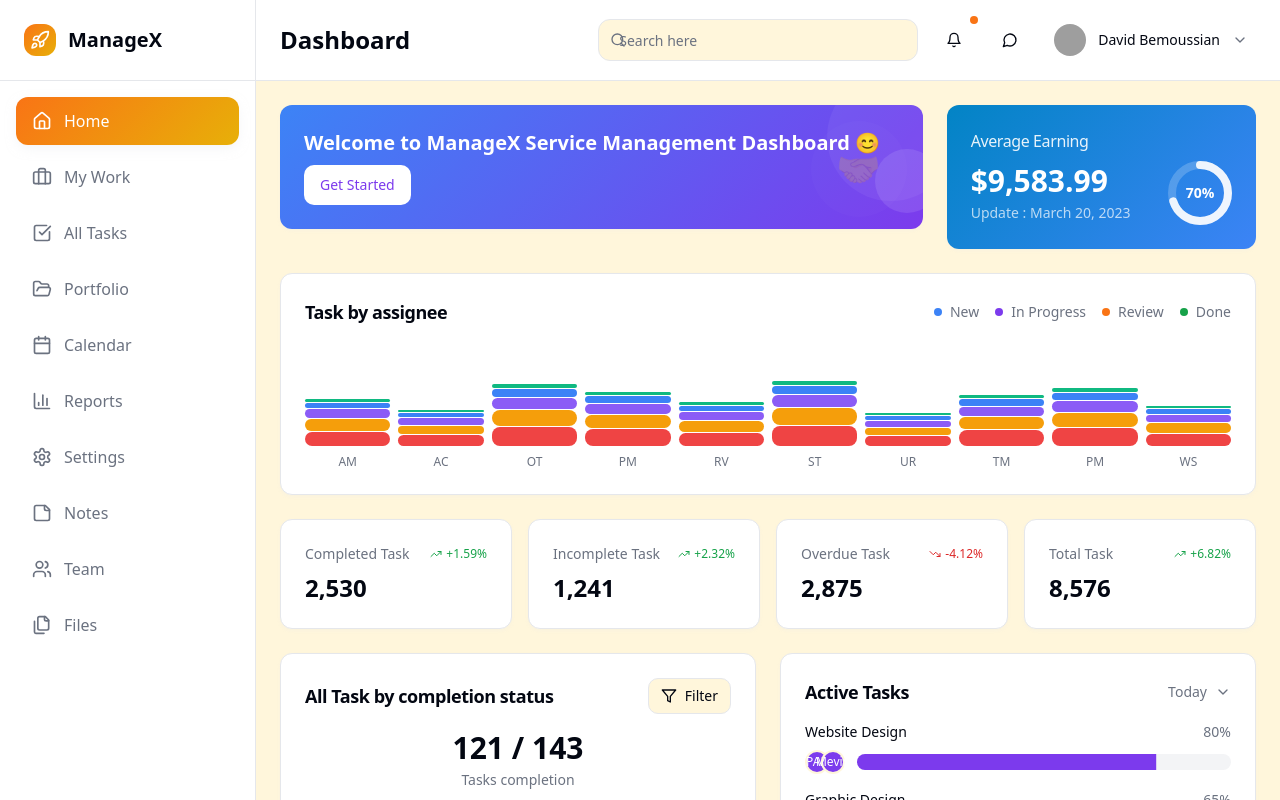
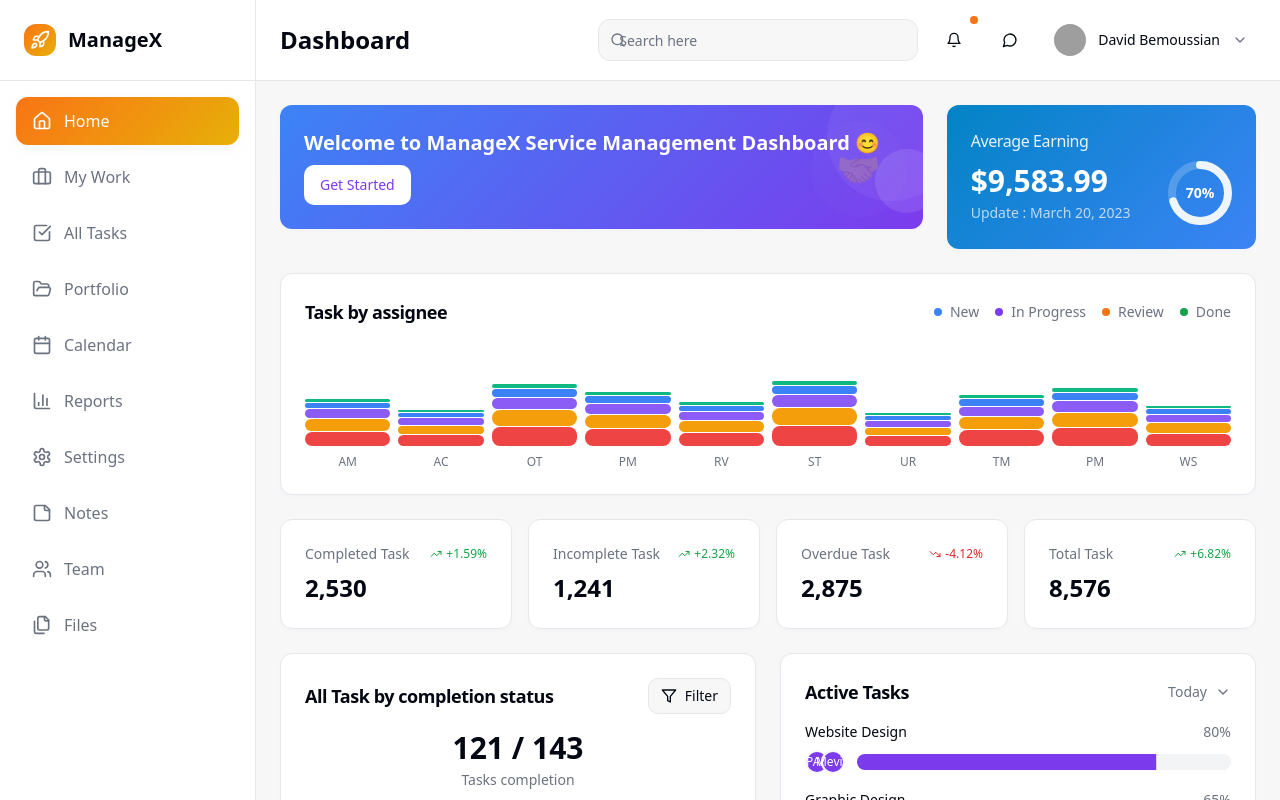
Before and after one commit to Kushal-796/previcta, a React (Vite) app: page / in a window 1280 px wide. Shown: the top 800 px of the page. Built offline with nearby package versions, Linux system fonts and the light colour scheme; grey boxes are pictures that could not be loaded; the HTML template or start-up script is replaced by a standard one.

Commit message:
Remove background color

```diff
--- a/src/index.css
+++ b/src/index.css
@@ -8,7 +8,7 @@ All colors MUST be HSL.
 
 @layer base {
   :root {
-    --background: 45 100% 93%;
+    --background: 240 10% 97%;
     --foreground: 224 71.4% 4.1%;
 
     --card: 0 0% 100%;
```
